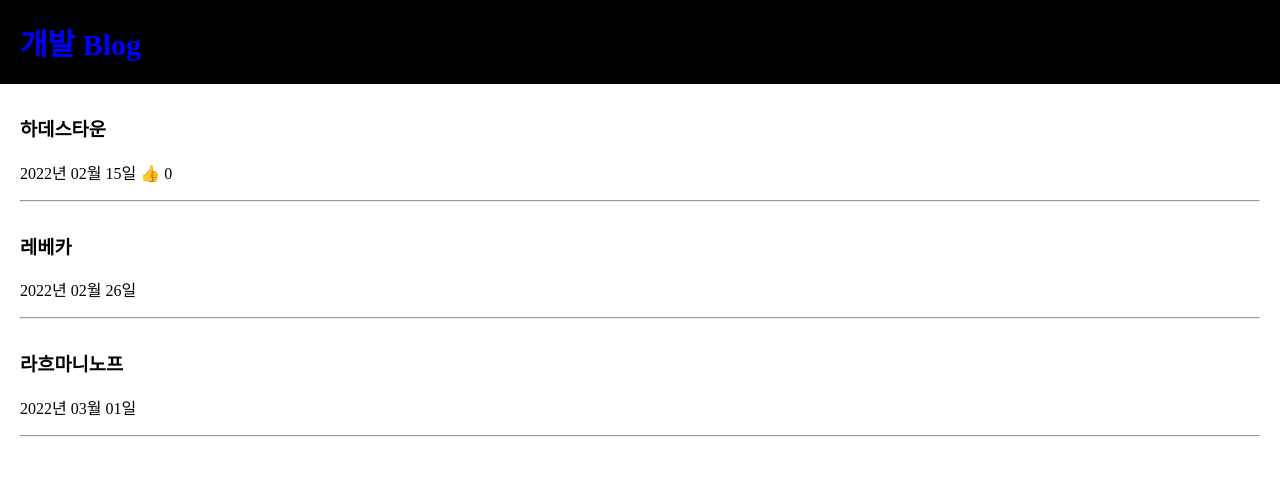
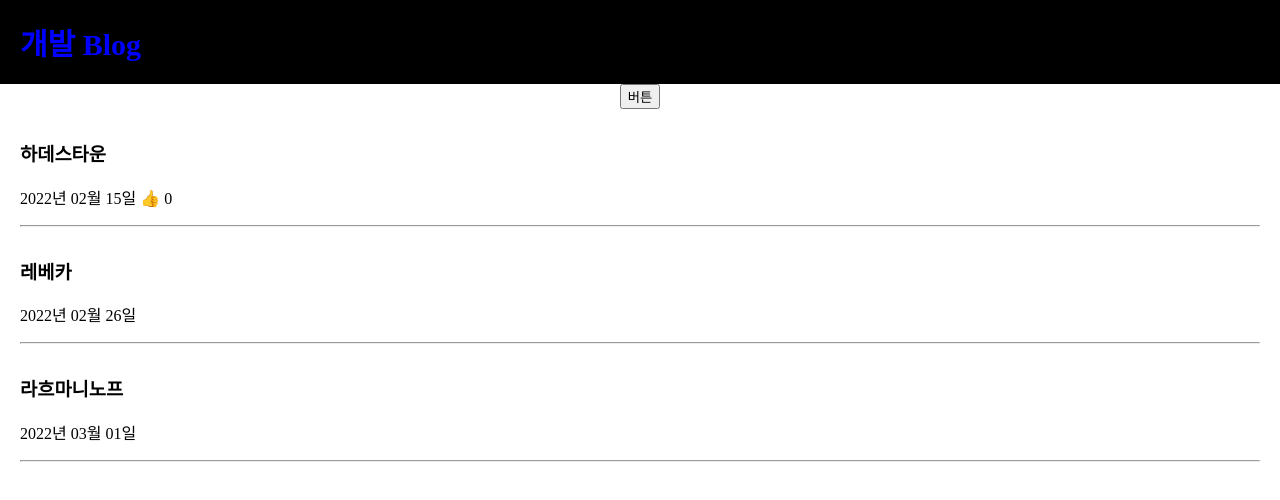
Before and after one commit to choijueun/React, a React (Create React App) app in the folder blog/: page / in a window 1280 px wide. Shown: the top 500 px of the page. Built offline with nearby package versions, Linux system fonts and the light colour scheme.

Commit message:
state modify example but 멸망

```diff
--- a/blog/src/App.js
+++ b/blog/src/App.js
@@ -11,6 +11,13 @@ function App() {
             <div className="black-nav">
                 <div style={ {color:'blue', fontSize: '30px'} }>개발 Blog</div>
             </div>
+
+            <button className="changeBtn" onClick={
+                ()=>{
+                    let tmpTitle = ['노트르담 드 파리', {title}[1], {title}[2]];
+                    mTitle(tmpTitle);
+                }
+            }>버튼</button>
 
             <div className="list">
                 <h3>{ title[0] }</h3>
```
